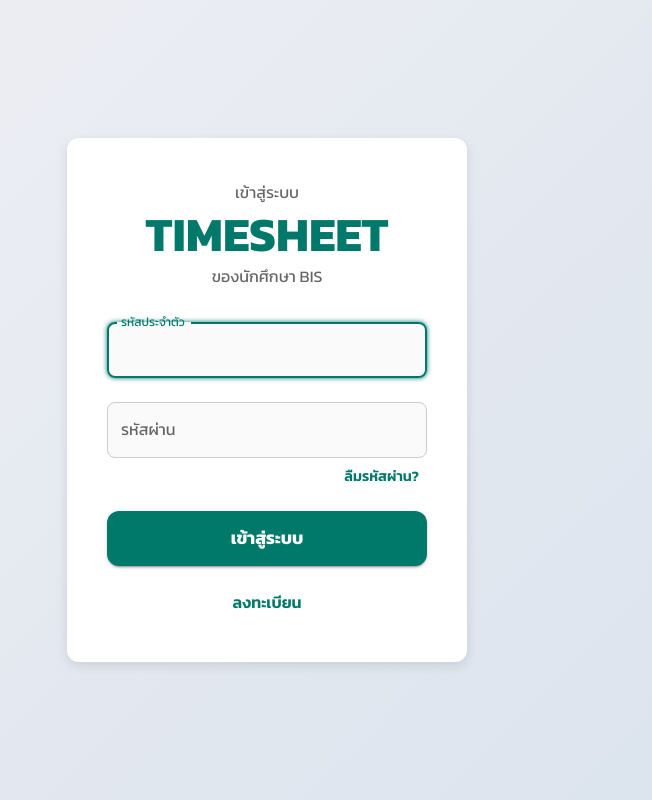
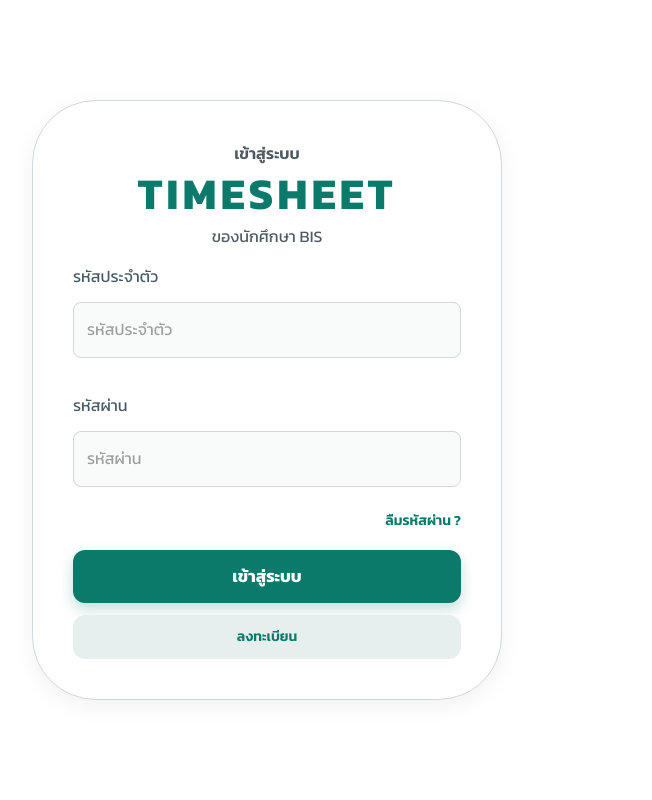
Before and after one commit to GolfKrittanai/TimeSheetForStudent, a React (Create React App) app in the folder timesheet-frontend/: page / in a window 1280 px wide. Shown: the whole page, without its empty margins (373-1025 px from the left). Built offline with nearby package versions, Linux system fonts and the light colour scheme.

Commit message:
Update LoginPage

```diff
--- a/timesheet-frontend/src/pages/LoginPage.js
+++ b/timesheet-frontend/src/pages/LoginPage.js
@@ -1,14 +1,15 @@
-
+// src/pages/LoginPage.js
 import React, { useState } from "react";
 import {
   Box,
   Typography,
   TextField,
   Button,
+  InputAdornment,
+  IconButton,
   useMediaQuery,
   useTheme,
-  InputAdornment,
-  IconButton,
+  Paper,
 } from "@mui/material";
 import { Visibility, VisibilityOff } from "@mui/icons-material";
 import { useFormik } from "formik";
@@ -19,25 +20,21 @@ import { useNavigate } from "react-router-dom";
 import Swal from "sweetalert2";
 import { motion } from "framer-motion";
 
-const LoginPage = () => {
+export default function LoginPage() {
   const { login } = useAuth();
   const navigate = useNavigate();
   const theme = useTheme();
-  const isSmallScreen = useMediaQuery(theme.breakpoints.down("sm"));
+  const isSm = useMediaQuery(theme.breakpoints.down("sm"));
+
   const [showPassword, setShowPassword] = useState(false);
-  // ✅ เพิ่ม state สำหรับจัดการสถานะ Focus
-  const [passwordFocused, setPasswordFocused] = useState(false);
-  const handleClickShowPassword = () => {
-    setShowPassword(!showPassword);
-  };
+  const [pwdFocused, setPwdFocused] = useState(false);
 
   const formik = useFormik({
-    initialValues: {
-      studentId: "",
-      password: "",
-    },
+    initialValues: { studentId: "", password: "" },
+    validateOnBlur: false,
+    validateOnChange: false,
     validationSchema: Yup.object({
-      studentId: Yup.string().required("กรุณากรอกรหัสนักศึกษา"),
+      studentId: Yup.string().required("กรุณากรอกรหัสประจำตัว"),
       password: Yup.string().required("กรุณากรอกรหัสผ่าน"),
     }),
     onSubmit: async (values, { setSubmitting }) => {
@@ -45,27 +42,23 @@ const LoginPage = () => {
         const res = await loginUser(values);
         login({ token: res.data.token, user: res.data.user });
 
-        if (res.data.user.role === "admin") {
-          navigate("/admin");
-        } else if (res.data.user.role === "student") {
-          navigate("/student");
-        } else {
-          navigate("/");
-        }
+        if (res.data.user.role === "admin") navigate("/admin");
+        else if (res.data.user.role === "student") navigate("/student");
+        else navigate("/");
       } catch (error) {
-        if (error.response?.status === 401) {
+        if (error?.response?.status === 401) {
           Swal.fire({
             icon: "error",
             title: "คุณกรอกข้อมูลไม่ถูกต้อง!!",
             text: "กรุณาตรวจสอบรหัสนักศึกษาและรหัสผ่านอีกครั้ง",
-            confirmButtonColor: "#00796b",
+            confirmButtonColor: "#0b7a6b",
           });
         } else {
           Swal.fire({
             icon: "error",
             title: "เกิดข้อผิดพลาด",
             text: "ไม่สามารถเข้าสู่ระบบได้ในขณะนี้",
-            confirmButtonColor: "#00796b",
+            confirmButtonColor: "#0b7a6b",
           });
         }
       } finally {
@@ -74,229 +67,172 @@ const LoginPage = () => {
     },
   });
 
+  const showErrors = formik.submitCount > 0;
+
+  const textFieldSx = {
+    borderRadius: 2,
+    backgroundColor: "#f9fbfb",
+    "& .MuiOutlinedInput-notchedOutline": { borderColor: "#cfd8dc" },
+    "&:hover .MuiOutlinedInput-notchedOutline": { borderColor: "#0b7a6b" },
+    "&.Mui-focused .MuiOutlinedInput-notchedOutline": {
+      borderColor: "#0b7a6b",
+      boxShadow: "0 0 0 3px rgba(11,122,107,.15)",
+    },
+  };
+
   return (
     <Box
       sx={{
-        height: "100vh",
-        width: "100vw",
-        background: "linear-gradient(135deg, #f0f0f5 0%, #d9e2ec 100%)",
+        minHeight: "100vh",
         display: "flex",
         alignItems: "center",
         justifyContent: "center",
-        p: 2,
-        fontFamily: '"Kanit", sans-serif', // เปลี่ยนฟอนต์เป็น Kanit
+        p: 2.5,
+        bgcolor: "linear-gradient(135deg,#f2f6f7 0%,#e6eef0 100%)",
+        fontFamily: `"Kanit", sans-serif`,
       }}
     >
-      <motion.div
-        initial={{ opacity: 0, y: -20 }}
-        animate={{ opacity: 1, y: 0 }}
-        transition={{ duration: 0.6 }}
-      >
-        <Box
+      <motion.div initial={{ opacity: 0, y: -12 }} animate={{ opacity: 1, y: 0 }} transition={{ duration: 0.45 }}>
+        <Paper
+          elevation={0}
           sx={{
-            maxWidth: isSmallScreen ? "90vw" : 400, // กำหนดกว้างอัตโนมัติตามหน้าจอ
-            width: "100%",
-            bgcolor: "#ffffff",
-            p: isSmallScreen ? 3 : 5, // ลด padding บนมือถือ
-            borderRadius: 3,
-            boxShadow: "0 4px 12px rgba(0,0,0,0.1)",
+            width: isSm ? "92vw" : 470,
+            borderRadius: 16,
+            p: { xs: 3, sm: 5 },
+            border: "1px solid #cfd8dc",
+            boxShadow: "0 6px 22px rgba(0,0,0,.06)",
             textAlign: "center",
           }}
         >
-          <Typography
-            variant="subtitle1"
-            sx={{
-              color: "#666",
-              fontFamily: '"Kanit", sans-serif',
-            }}
-          >
+          {/* Headings */}
+          <Typography sx={{ color: "#4f5b62", mb: 0.5, fontWeight: 600 }}>
             เข้าสู่ระบบ
           </Typography>
           <Typography
-            variant={isSmallScreen ? "h5" : "h3"}
             sx={{
+              fontSize: { xs: 38, sm: 44 },
+              letterSpacing: 4,
               fontWeight: 800,
-              color: "#00796b",
-              fontFamily: '"Kanit", sans-serif',
+              color: "#0b7a6b",
+              lineHeight: 1.15,
             }}
           >
             TIMESHEET
           </Typography>
-          <Typography
-            variant="subtitle1"
-            sx={{
-              color: "#666",
-              mb: 2,
-              fontFamily: '"Kanit", sans-serif',
-            }}
-          >
+          <Typography sx={{ color: "#4f5b62", mt: 0.5, mb: 2 }}>
             ของนักศึกษา BIS
           </Typography>
 
-          <form onSubmit={formik.handleSubmit} noValidate>
+          {/* Form */}
+          <Box component="form" onSubmit={formik.handleSubmit} noValidate sx={{ textAlign: "left" }}>
+            {/* ===== Label เหนือช่อง: รหัสประจำตัว ===== */}
+            <Typography sx={{ color: "#455a64", mb: 0.75 }}>รหัสประจำตัว</Typography>
             <TextField
-              label="รหัสประจำตัว"
               name="studentId"
+              placeholder="รหัสประจำตัว"
               fullWidth
-              margin="normal"
               value={formik.values.studentId}
               onChange={formik.handleChange}
-              error={
-                formik.touched.studentId && Boolean(formik.errors.studentId)
-              }
-              helperText={formik.touched.studentId && formik.errors.studentId}
-              autoFocus
-              InputProps={{
-                sx: {
-                  borderRadius: 2,
-                  bgcolor: "#fafafa",
-                  "& .MuiOutlinedInput-notchedOutline": { borderColor: "#ccc" },
-                  "&:hover .MuiOutlinedInput-notchedOutline": {
-                    borderColor: "#00796b",
-                  },
-                  "&.Mui-focused .MuiOutlinedInput-notchedOutline": {
-                    borderColor: "#00796b",
-                    boxShadow: "0 0 5px 0 #00796b",
-                  },
-                },
-              }}
-              InputLabelProps={{
-                sx: {
-                  color: "",
-                  "&.Mui-focused": {
-                    color: "#00796b", // สีเขียวเมื่อกรอบได้รับการโฟกัส
-                  },
-                },
-              }}
+              error={showErrors && Boolean(formik.errors.studentId)}
+              helperText={showErrors && formik.errors.studentId ? formik.errors.studentId : " "}
+              InputProps={{ sx: textFieldSx }}
+              margin="dense"
             />
+
+            {/* ===== Label เหนือช่อง: รหัสผ่าน ===== */}
+            <Typography sx={{ color: "#455a64", mt: 1, mb: 0.75 }}>รหัสผ่าน</Typography>
             <TextField
-              label="รหัสผ่าน"
               name="password"
-              type={showPassword ? "text" : "password"} // แก้ตรงนี้
+              type={showPassword ? "text" : "password"}
+              placeholder="รหัสผ่าน"
               fullWidth
-              margin="normal"
               value={formik.values.password}
               onChange={formik.handleChange}
-              error={formik.touched.password && Boolean(formik.errors.password)}
-              helperText={formik.touched.password && formik.errors.password}
-              onFocus={() => setPasswordFocused(true)}
-              onBlur={() => setPasswordFocused(false)}
+              onFocus={() => setPwdFocused(true)}
+              onBlur={() => setPwdFocused(false)}
+              error={showErrors && Boolean(formik.errors.password)}
+              helperText={showErrors && formik.errors.password ? formik.errors.password : " "}
               InputProps={{
-                endAdornment: (formik.values.password || passwordFocused) && (
+                endAdornment: (formik.values.password || pwdFocused) && (
                   <InputAdornment position="end">
                     <IconButton
+                      onClick={() => setShowPassword((v) => !v)}
+                      edge="end"
                       aria-label="toggle password visibility"
-                      onClick={handleClickShowPassword}
-                      edge="end"
+                      sx={{ color: "#0b7a6b" }}
                     >
                       {showPassword ? <Visibility /> : <VisibilityOff />}
                     </IconButton>
                   </InputAdornment>
                 ),
-                sx: {
-                  borderRadius: 2,
-                  bgcolor: "#fafafa",
-                  "& .MuiOutlinedInput-notchedOutline": { borderColor: "#ccc" },
-                  "&:hover .MuiOutlinedInput-notchedOutline": {
-                    borderColor: "#00796b",
-                  },
-                  "&.Mui-focused .MuiOutlinedInput-notchedOutline": {
-                    borderColor: "#00796b",
-                    boxShadow: "0 0 5px 0 #00796b",
-                  },
-                },
+                sx: textFieldSx,
               }}
-              InputLabelProps={{
-                sx: {
-                  color: "",
-                  "&.Mui-focused": {
-                    color: "#00796b",
-                  },
-                },
-              }}
+              margin="dense"
             />
-            <Box
-              sx={{
-                display: "flex",
-                justifyContent: "flex-end", // จัดให้ชิดขวา
-                width: "100%",
-                mt: -1, // ย้ายขึ้นไปอยู่ติดกับ TextField
-              }}
-            >
-              <motion.div
-                whileHover={{ scale: 1.02 }}
-                whileTap={{ scale: 0.97 }}
+
+            {/* Forgot password link */}
+            <Box sx={{ display: "flex", justifyContent: "flex-end", mt: -0.5 }}>
+              <Button
+                type="button"
+                onClick={() => navigate("/forgot-password")}
+                sx={{
+                  textTransform: "none",
+                  color: "#0b7a6b",
+                  fontWeight: 600,
+                  p: 0,
+                  minWidth: 0,
+                  "&:hover": { textDecoration: "underline", backgroundColor: "transparent" },
+                }}
               >
-                <Button
-                  sx={{
-                    textTransform: "none",
-                    color: "#00796b",
-                    fontWeight: 600,
-                    fontSize: isSmallScreen ? "0.9rem" : "0.9em", // ปรับขนาดฟอนต์ให้เล็กลง
-                    "&:hover": {
-                      textDecoration: "underline",
-                      backgroundColor: "transparent",
-                    },
-                    fontFamily: '"Kanit", sans-serif',
-                  }}
-                  onClick={() => navigate("/forgot-password")}
-                  type="button"
-                >
-                  ลืมรหัสผ่าน?
-                </Button>
-              </motion.div>
+                ลืมรหัสผ่าน ?
+              </Button>
             </Box>
 
-            <motion.div whileHover={{ scale: 1.02 }} whileTap={{ scale: 0.97 }}>
+            {/* Submit */}
+            <motion.div whileHover={{ scale: 1.02 }} whileTap={{ scale: 0.98 }}>
               <Button
                 type="submit"
                 fullWidth
                 variant="contained"
+                disabled={formik.isSubmitting}
                 sx={{
                   mt: 2,
                   py: 1.5,
+                  borderRadius: 3,
+                  textTransform: "none",
                   fontWeight: 700,
-                  backgroundColor: "#00796b",
-                  borderRadius: 3,
-                  fontSize: isSmallScreen ? "1rem" : "1.1rem",
-                  "&:hover": {
-                    backgroundColor: "#024f46",
-                    boxShadow: "0 4px 12px rgba(0,91,181,0.4)",
-                  },
-                  textTransform: "none",
-                  fontFamily: '"Kanit", sans-serif', // ฟอนต์ใหม่ที่นี่
+                  fontSize: isSm ? "1rem" : "1.05rem",
+                  backgroundColor: "#0b7a6b",
+                  boxShadow: "0 6px 14px rgba(11,122,107,.25)",
+                  "&:hover": { backgroundColor: "#095f52", boxShadow: "0 8px 18px rgba(11,122,107,.28)" },
                 }}
-                disabled={formik.isSubmitting}
               >
                 เข้าสู่ระบบ
               </Button>
             </motion.div>
 
-            <motion.div whileHover={{ scale: 1.02 }} whileTap={{ scale: 0.97 }}>
+            <motion.div whileHover={{ scale: 1.02 }} whileTap={{ scale: 0.98 }}>
               <Button
+                type="button"
                 fullWidth
+                onClick={() => navigate("/register")}
                 sx={{
-                  mt: 2,
+                  mt: 1.5,
+                  py: 1.2,
+                  borderRadius: 3,
                   textTransform: "none",
-                  color: "#00796b",
                   fontWeight: 600,
-                  fontSize: isSmallScreen ? "1rem" : "1em",
-                  "&:hover": {
-                    textDecoration: "underline",
-                    backgroundColor: "transparent",
-                  },
-                  fontFamily: '"Kanit", sans-serif', // ฟอนต์ใหม่ที่นี่
+                  color: "#0b7a6b",
+                  bgcolor: "#e7efee",
+                  "&:hover": { bgcolor: "#dbe7e5" },
                 }}
-                onClick={() => navigate("/register")}
               >
                 ลงทะเบียน
               </Button>
             </motion.div>
-          </form>
-        </Box>
+          </Box>
+        </Paper>
       </motion.div>
     </Box>
   );
-};
-
-export default LoginPage;
+}
```
